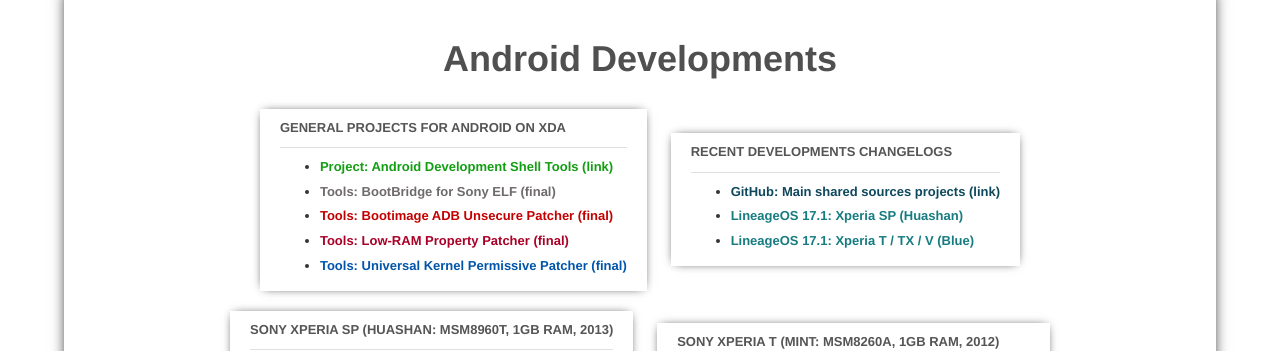
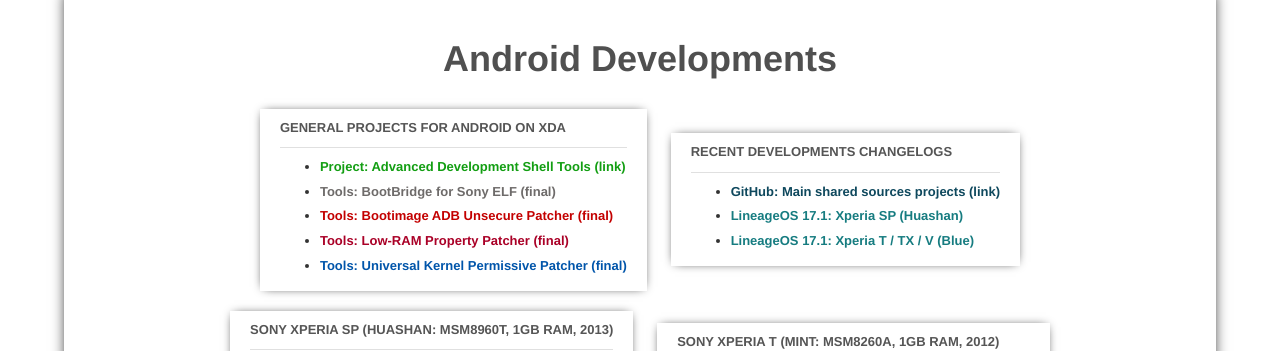
Before and after one commit to AdrianDC/adriandc.github.io, a Jekyll site: the page built from developments.md, in a window 1280 px wide. Shown: the part 115-466 px from the top of the page. Built offline with Jekyll 4.4.1, drawn with Linux system fonts in a browser that asks for light colours; nearby versions of some CDN libraries.

Commit message:
developments: link to 'Advanced Development Shell Tools' .io page
Change-Id: Icdc819a280a866781fc9637bf1d65d3db1c5dcf1

```diff
--- a/developments.md
+++ b/developments.md
@@ -13,7 +13,7 @@
 <div class="card">
 ##### [GENERAL PROJECTS FOR ANDROID ON XDA](https://forum.xda-developers.com){: target="_blank" }
 <div class="card-divider"></div>
-* [<span style="color:#129E12">Project: Android Development Shell Tools (link)</span>](https://forum.xda-developers.com/-/-/-t3622382){: target="_blank" }
+* [<span style="color:#129E12">Project: Advanced Development Shell Tools (link)</span>](http://adriandc.github.io/advanced_development_shell_tools/){: target="_blank" }
 * [<span style="color:#6E6B6A">Tools: BootBridge for Sony ELF (final)</span>](https://forum.xda-developers.com/-/-t3506883){: target="_blank" }
 * [<span style="color:#C30000">Tools: Bootimage ADB Unsecure Patcher (final)</span>](https://forum.xda-developers.com/-/-t3618558){: target="_blank" }
 * [<span style="color:#AA0027">Tools: Low-RAM Property Patcher (final)</span>](https://forum.xda-developers.com/-/-t3737373){: target="_blank" }
```
